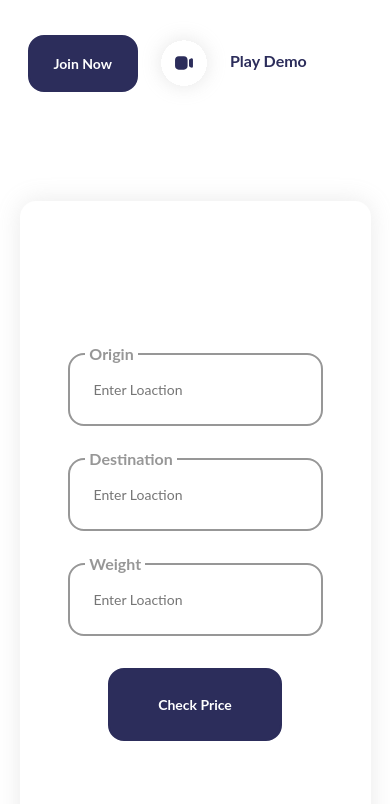
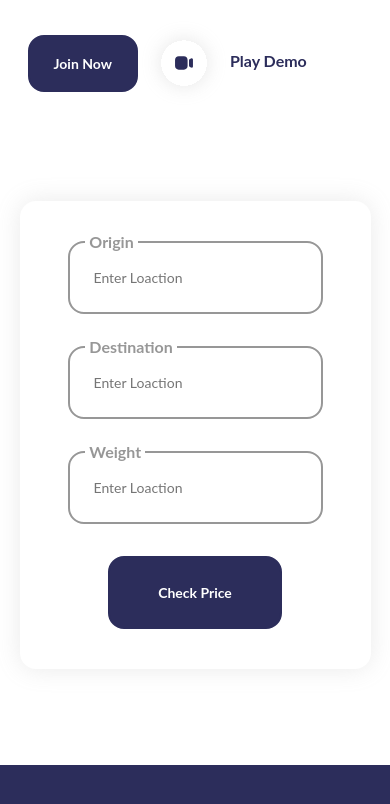
Before and after one commit to ravi-tak/assignment, a plain HTML site: page index.html in a window 390 px wide. Shown: the part 293-1097 px from the top of the page. Drawn offline with nearby package versions, Linux system fonts and the light colour scheme.

Commit message:
Update css

```diff
--- a/style.css
+++ b/style.css
@@ -364,7 +364,8 @@ footer p {
   }
 
   .box {
-    padding: 6rem 1.5rem !important;
+    padding-left: 1.5rem !important;
+    padding-right: 1.5rem !important;
   }
 
   .box div:first-child {
```
